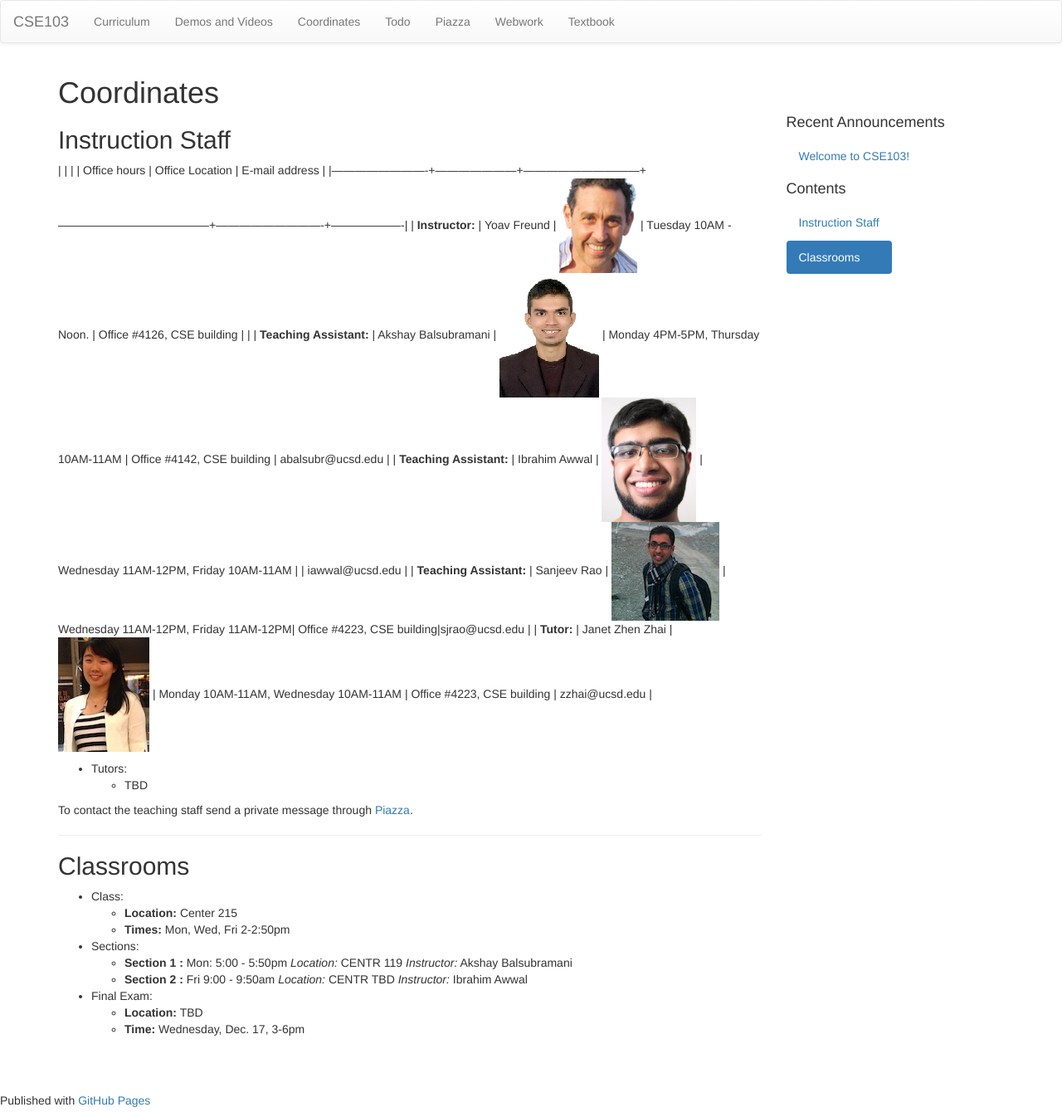
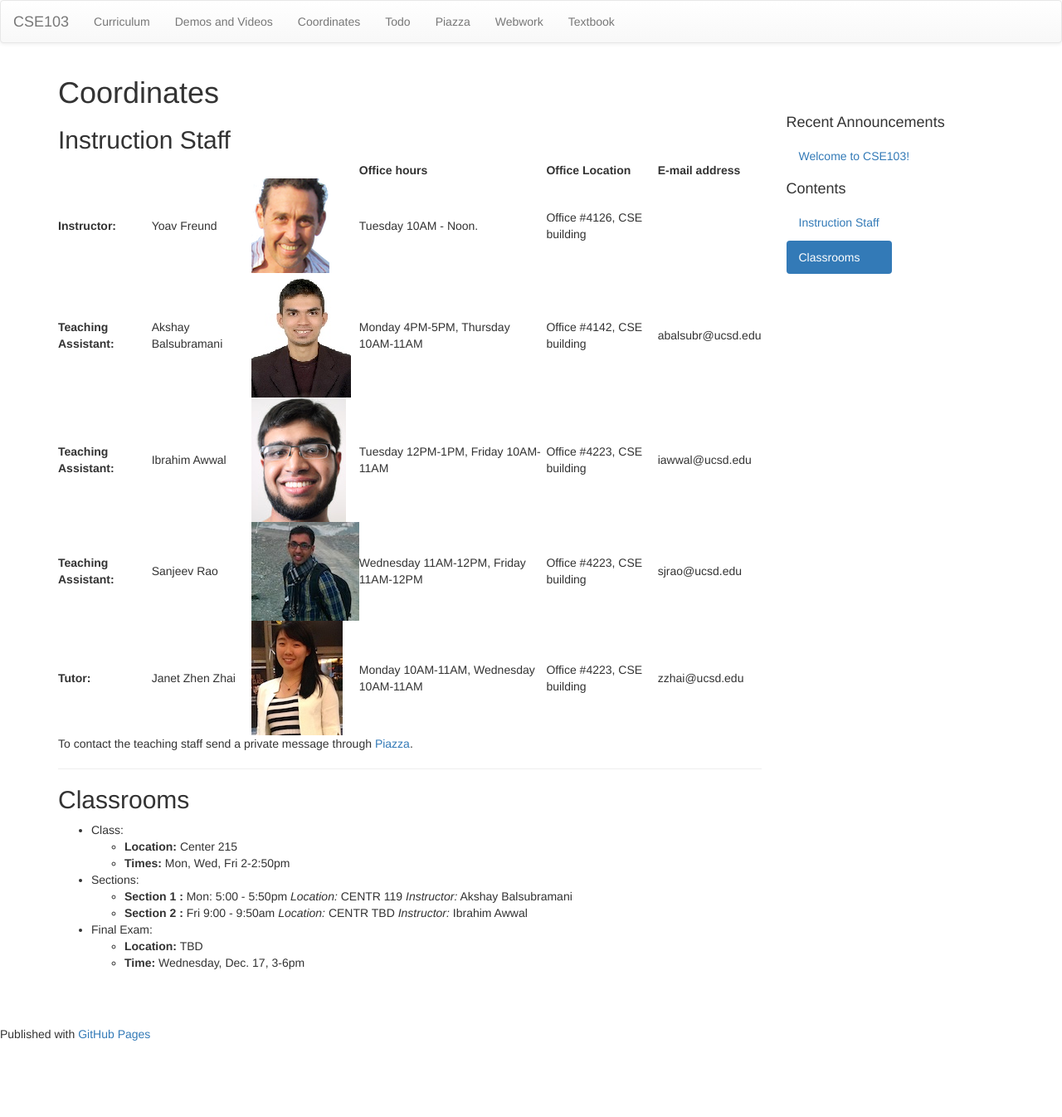
Before and after one commit to cse103/cse103.github.io, a Jekyll site: the page built from TeachersTimesLocations.md, in a window 1280 px wide. Shown: the whole page at 83% size. Built offline with Jekyll 4.4.1, drawn with Linux system fonts in a browser that asks for light colours; nearby versions of some CDN libraries; Markdown is read by kramdown in place of the engine named in the settings; after the commit the page ends 1266 px from its top, so only the background shows below that.

Commit message:
Update Ibrahim's office hours.

```diff
--- a/TeachersTimesLocations.md
+++ b/TeachersTimesLocations.md
@@ -10,11 +10,9 @@ permalink: /Coordinates/
 |-------------------------+---------------------+------------------------------+---------------------------------------+----------------------------+-------------------|
 | **Instructor:**         | Yoav Freund         | ![](/images/2010yoav2.png)   | Tuesday 10AM - Noon.                  | Office #4126, CSE building |                   |
 | **Teaching Assistant:** | Akshay Balsubramani | ![](/images/ABportrait2.jpg) | Monday 4PM-5PM, Thursday 10AM-11AM    | Office #4142, CSE building | abalsubr@ucsd.edu |
-| **Teaching Assistant:** | Ibrahim Awwal       | ![](/images/ibrahim.jpg)     | Wednesday 11AM-12PM, Friday 10AM-11AM |                            | iawwal@ucsd.edu   |
-| **Teaching Assistant:** | Sanjeev Rao         | ![](/images/sjrao.jpg)       | Wednesday 11AM-12PM, Friday 11AM-12PM| Office #4223, CSE building|sjrao@ucsd.edu    |
+| **Teaching Assistant:** | Ibrahim Awwal       | ![](/images/ibrahim.jpg)     | Tuesday  12PM-1PM, Friday 10AM-11AM   | Office #4223, CSE building | iawwal@ucsd.edu   |
+| **Teaching Assistant:** | Sanjeev Rao         | ![](/images/sjrao.jpg)       | Wednesday 11AM-12PM, Friday 11AM-12PM | Office #4223, CSE building | sjrao@ucsd.edu    |
 | **Tutor:**              | Janet Zhen Zhai     | ![](/images/Janet.jpg)       | Monday 10AM-11AM, Wednesday 10AM-11AM | Office #4223, CSE building | zzhai@ucsd.edu    |
-* Tutors:
-	* TBD
 
 To contact the teaching staff send a private message through [Piazza](https://piazza.com/ucsd/fall2014/cse103/).
 
```
